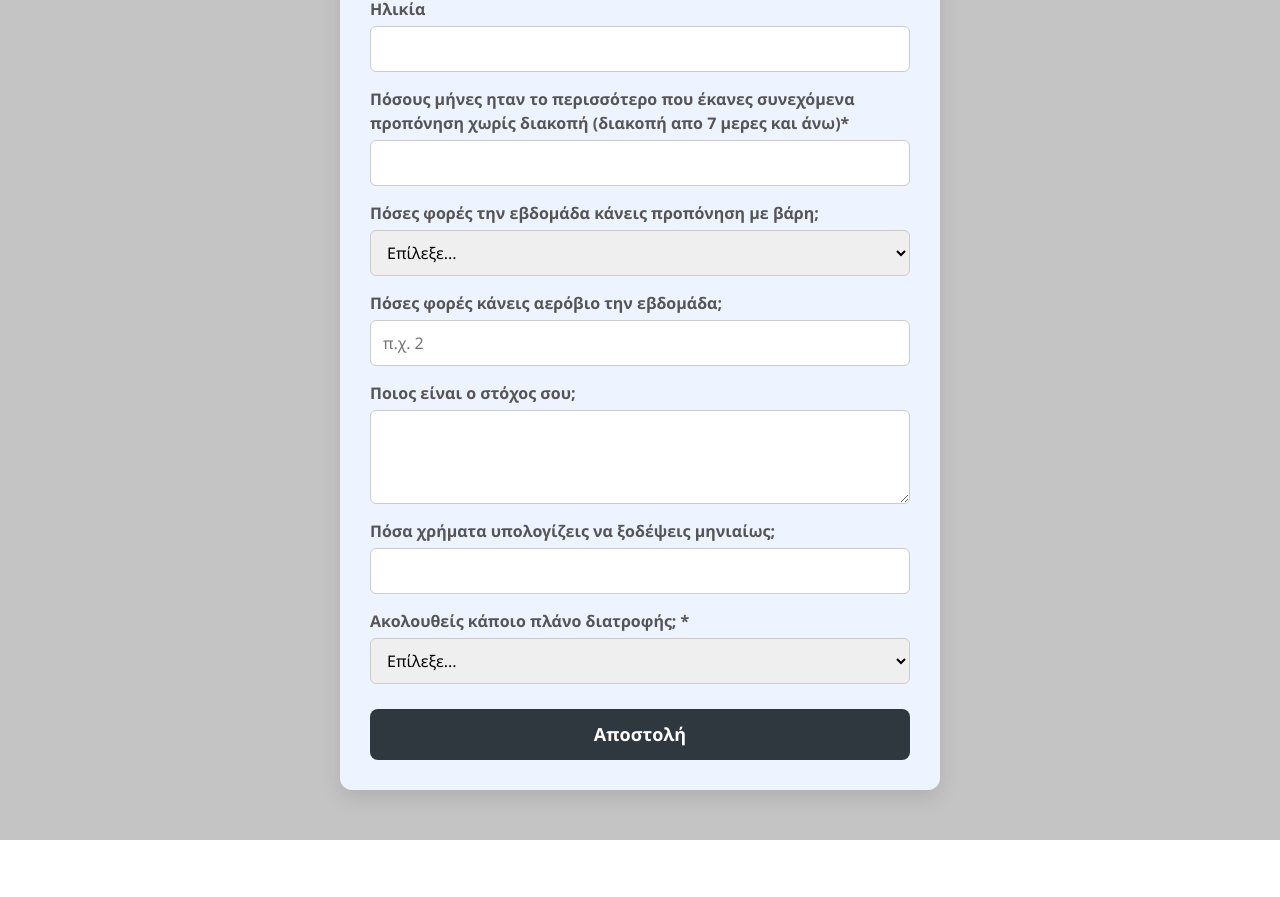
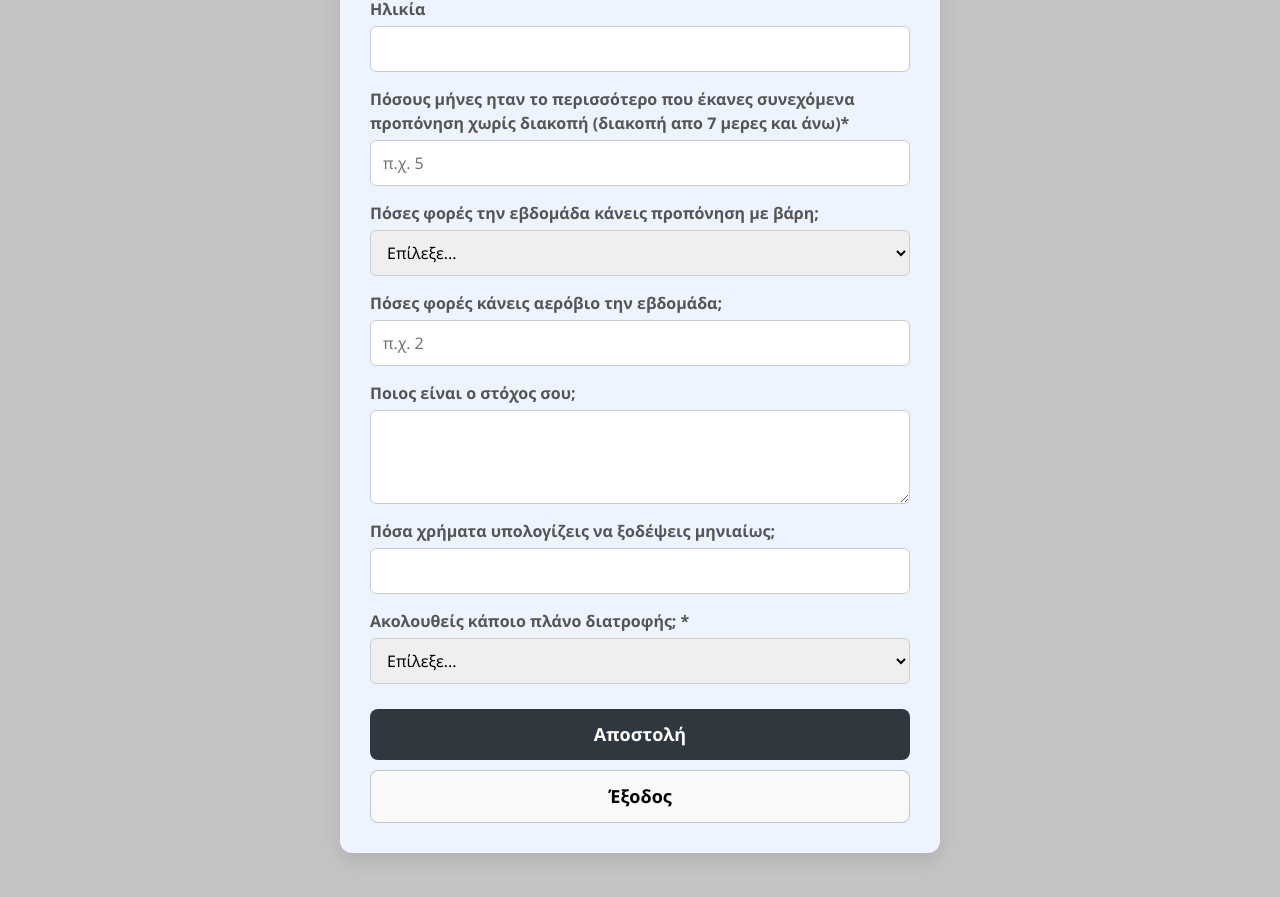
Before and after one commit to georgebetsios/personal-trainer-website, a React (Vite) app: page /personal-trainer-website/online-form in a window 1280 px wide. Shown: the part 717-1614 px from the top of the page. Before the commit the page ends 1557 px from the top, so only its background shows below. Built offline with nearby package versions, Linux system fonts and the light colour scheme; a web font is replaced by a local one.

Commit message:
Add spinner ,fix background input and submit with redirect

```diff
--- a/src/pages/OnlineForm.jsx
+++ b/src/pages/OnlineForm.jsx
@@ -1,13 +1,17 @@
 import React, { useRef, useState } from "react";
 import emailjs from "emailjs-com";
+import { useNavigate } from "react-router-dom";
 import "../styles/OnlineForm.css";
 
 export default function FormPage() {
   const form = useRef();
-  const [success, setSuccess] = useState("");
+  const navigate = useNavigate();
+  const [loading, setLoading] = useState(false);
+  const [error, setError] = useState("");
 
   const sendEmail = (e) => {
     e.preventDefault();
+    setLoading(true);
 
     emailjs.sendForm(
       import.meta.env.VITE_EMAILJS_SERVICE_ID,
@@ -17,12 +21,20 @@ export default function FormPage() {
     ).then(
       (result) => {
         console.log(result.text);
-        setSuccess("Το μήνυμά σας στάλθηκε!");
         form.current.reset();
+        setLoading(false);
+
+        if (location.pathname !== "/") {
+          navigate("/", { state: { scrollTo: "home" } });
+        } else {
+          const section = document.getElementById("home");
+          if (section) section.scrollIntoView({ behavior: "smooth" });
+        }
       },
       (error) => {
         console.log(error.text);
-        setSuccess("Σφάλμα κατά την αποστολή. Προσπαθήστε ξανά.");
+        setError("Σφάλμα κατά την αποστολή. Προσπαθήστε ξανά.");
+        setLoading(false);
       }
     );
   };
@@ -49,15 +61,16 @@ export default function FormPage() {
           <label>Βάρος / Ύψος *</label>
           <div className="weight-height-container">
             <input
-              type="text"
+              type="number"
               name="weight"
               placeholder="Βάρος (kg)"
               required
             />
             <input
-              type="text"
+              type="number"
               name="height"
               placeholder="Ύψος (m)"
+              step="0.01"
               required
             />
           </div>
@@ -68,7 +81,7 @@ export default function FormPage() {
           <label>
             Πόσους μήνες ηταν το περισσότερο που έκανες συνεχόμενα προπόνηση χωρίς διακοπή (διακοπή απο 7 μερες και άνω)*
           </label>
-          <input type="text" name="training_streak" required />
+          <input type="text" name="training_streak" required placeholder="π.χ. 5" />
 
           <label>Πόσες φορές την εβδομάδα κάνεις προπόνηση με βάρη;</label>
           <select name="weights_per_week">
@@ -88,7 +101,7 @@ export default function FormPage() {
           <textarea name="goal" rows="3" />
 
           <label>Πόσα χρήματα υπολογίζεις να ξοδέψεις μηνιαίως;</label>
-          <input type="text" name="budget" />
+          <input type="number" name="budget" />
 
           <label>Ακολουθείς κάποιο πλάνο διατροφής; *</label>
           <select name="diet_plan" required>
@@ -97,10 +110,24 @@ export default function FormPage() {
             <option value="Όχι">Όχι</option>
           </select>
 
-          <button type="submit" className="submit-btn">Αποστολή</button>
+          <button type="submit" className="submit-btn" disabled={loading}>
+            {loading ? <div className="loader"></div> : 'Αποστολή'}
+          </button>
+          <button className="exit-btn"
+            onClick={(e) => {
+              e.preventDefault();
+              if (location.pathname !== "/") {
+
+                navigate("/", { state: { scrollTo: "contact" } });
+              } else {
+
+                const section = document.getElementById("contact");
+                if (section) section.scrollIntoView({ behavior: "smooth" });
+              }
+            }}>Έξοδος</button>
         </form>
 
-        {success && <p className="success-msg">{success}</p>}
+        {error && <p className="error-msg">{error}</p>}
       </div>
     </div>
   );
--- a/src/pages/PersonalForm.jsx
+++ b/src/pages/PersonalForm.jsx
@@ -1,13 +1,17 @@
 import React, { useRef, useState } from "react";
 import emailjs from "emailjs-com";
+import { useNavigate } from "react-router-dom";
 import "../styles/PersonalForm.css";
 
 export default function FormPage() {
   const form = useRef();
-  const [success, setSuccess] = useState("");
+  const navigate = useNavigate();
+  const [loading, setLoading] = useState(false);
+  const [error, setError] = useState("");
 
   const sendEmail = (e) => {
     e.preventDefault();
+    setLoading(true);
 
     emailjs.sendForm(
       import.meta.env.VITE_EMAILJS_SERVICE_ID,
@@ -17,12 +21,20 @@ export default function FormPage() {
     ).then(
       (result) => {
         console.log(result.text);
-        setSuccess("Το μήνυμά σας στάλθηκε!");
         form.current.reset();
+        setLoading(false);
+
+        if (location.pathname !== "/") {
+          navigate("/", { state: { scrollTo: "home" } });
+        } else {
+          const section = document.getElementById("home");
+          if (section) section.scrollIntoView({ behavior: "smooth" });
+        }
       },
       (error) => {
         console.log(error.text);
-        setSuccess("Σφάλμα κατά την αποστολή. Προσπαθήστε ξανά.");
+        setError("Σφάλμα κατά την αποστολή. Προσπαθήστε ξανά.");
+        setLoading(false);
       }
     );
   };
@@ -35,7 +47,7 @@ export default function FormPage() {
           <input type="hidden" name="form_type" value="Personal" />
 
           <label>Ονοματεπώνυμο *</label>
-          <input type="text" name="full_name" required />
+          <input type="text" name="full_name" pattern="[A-Za-zΑ-Ωα-ωΆ-Ώά-ώ\s]+" required />
 
           <label>Instagram</label>
           <input type="text" name="instagram" />
@@ -49,15 +61,16 @@ export default function FormPage() {
           <label>Βάρος / Ύψος *</label>
           <div className="weight-height-container">
             <input
-              type="text"
+              type="number"
               name="weight"
               placeholder="Βάρος (kg)"
               required
             />
             <input
-              type="text"
+              type="number"
               name="height"
               placeholder="Ύψος (m)"
+              step="0.01"
               required
             />
           </div>
@@ -68,7 +81,7 @@ export default function FormPage() {
           <label>
             Πόσους μήνες ηταν το περισσότερο που έκανες συνεχόμενα προπόνηση χωρίς διακοπή (διακοπή απο 7 μερες και άνω)*
           </label>
-          <input type="text" name="training_streak" required />
+          <input type="text" name="training_streak" required placeholder="π.χ. 5" />
 
           <label>Πόσες φορές την εβδομάδα κάνεις προπόνηση με βάρη;</label>
           <select name="weights_per_week">
@@ -88,7 +101,7 @@ export default function FormPage() {
           <textarea name="goal" rows="3" />
 
           <label>Πόσα χρήματα υπολογίζεις να ξοδέψεις μηνιαίως;</label>
-          <input type="text" name="budget" />
+          <input type="number" name="budget" />
 
           <label>Ακολουθείς κάποιο πλάνο διατροφής; *</label>
           <select name="diet_plan" required>
@@ -97,10 +110,24 @@ export default function FormPage() {
             <option value="Όχι">Όχι</option>
           </select>
 
-          <button type="submit" className="submit-btn">Αποστολή</button>
+          <button type="submit" className="submit-btn" disabled={loading}>
+            {loading ? <div className="loader"></div> : 'Αποστολή'}
+          </button>
+          <button className="exit-btn"
+            onClick={(e) => {
+              e.preventDefault();
+              if (location.pathname !== "/") {
+
+                navigate("/", { state: { scrollTo: "contact" } });
+              } else {
+
+                const section = document.getElementById("contact");
+                if (section) section.scrollIntoView({ behavior: "smooth" });
+              }
+            }}>Έξοδος</button>
         </form>
 
-        {success && <p className="success-msg">{success}</p>}
+        {error && <p className="error-msg">{error}</p>}
       </div>
     </div>
   );
--- a/src/styles/OnlineForm.css
+++ b/src/styles/OnlineForm.css
@@ -58,6 +58,21 @@
     outline: none;
 }
 
+input:-webkit-autofill,
+input:-webkit-autofill:hover,
+input:-webkit-autofill:focus,
+textarea:-webkit-autofill,
+textarea:-webkit-autofill:hover,
+textarea:-webkit-autofill:focus,
+select:-webkit-autofill,
+select:-webkit-autofill:hover,
+select:-webkit-autofill:focus {
+    -webkit-box-shadow: 0 0 0px 1000px #ffffff inset; /* το background που θέλεις */
+    -webkit-text-fill-color: #333; /* χρώμα κειμένου */
+    transition: background-color 5000s ease-in-out 0s; /* για να μην φαίνεται flash */
+}
+
+
 .contact-form textarea {
     resize: vertical;
 }
@@ -87,20 +102,51 @@
     font-weight: 600;
     border-radius: 8px;
     cursor: pointer;
-    transition: background-color 0.3s, transform 0.2s;
+    transition: background-color 0.3s;
 }
 
 .submit-btn:hover {
     background-color: #1e2124bb;
-    transform: translateY(-2px);
 }
 
-.success-msg {
+.error-msg {
     margin-top: 20px;
     text-align: center;
     font-weight: 600;
-    color: green;
+    color: rgb(21, 28, 21);
 }
+
+.exit-btn {
+    margin-top: 10px;
+    padding: 12px;
+    background-color:  #f9f9f9;
+    border: 1px solid #5555554e;
+    font-size: 18px;
+    font-weight: 600;
+    border-radius: 8px;
+    cursor: pointer;
+    transition: background-color 0.3s;
+}
+
+.exit-btn:hover {
+    background-color: #c8c8c88c;
+}
+
+.loader {
+  border: 4px solid rgba(255, 255, 255, 0.1);
+  border-top: 4px solid #ffffff;
+  border-radius: 50%;
+  width: 25px;
+  height: 25px;
+  animation: spin 0.8s linear infinite;
+  margin: 0 auto;
+}
+
+@keyframes spin {
+  0% { transform: rotate(0deg); }
+  100% { transform: rotate(360deg); }
+}
+
 
 @media (max-width: 640px) {
     .form-page-container {
@@ -120,6 +166,11 @@
         padding: 10px;
     }
 
+    .exit-btn {
+        font-size: 16px;
+        padding: 10px;
+    }
+
     .form-page-container h2 {
         font-size: 32px;
     }
--- a/src/styles/PersonalForm.css
+++ b/src/styles/PersonalForm.css
@@ -57,6 +57,19 @@
     box-shadow: 0 0 5px rgba(0, 123, 255, 0.3);
     outline: none;
 }
+input:-webkit-autofill,
+input:-webkit-autofill:hover,
+input:-webkit-autofill:focus,
+textarea:-webkit-autofill,
+textarea:-webkit-autofill:hover,
+textarea:-webkit-autofill:focus,
+select:-webkit-autofill,
+select:-webkit-autofill:hover,
+select:-webkit-autofill:focus {
+    -webkit-box-shadow: 0 0 0px 1000px #ffffff inset; /* το background που θέλεις */
+    -webkit-text-fill-color: #333; /* χρώμα κειμένου */
+    transition: background-color 5000s ease-in-out 0s; /* για να μην φαίνεται flash */
+}
 
 .contact-form textarea {
     resize: vertical;
@@ -87,20 +100,51 @@
     font-weight: 600;
     border-radius: 8px;
     cursor: pointer;
-    transition: background-color 0.3s, transform 0.2s;
+    transition: background-color 0.3s;
 }
 
 .submit-btn:hover {
     background-color: #1e2124bb;
-    transform: translateY(-2px);
 }
 
-.success-msg {
+.error-msg {
     margin-top: 20px;
     text-align: center;
     font-weight: 600;
-    color: green;
+    color: rgb(21, 28, 21);
 }
+
+.exit-btn {
+    margin-top: 10px;
+    padding: 12px;
+    background-color:  #f9f9f9;
+    border: 1px solid #5555554e;
+    font-size: 18px;
+    font-weight: 600;
+    border-radius: 8px;
+    cursor: pointer;
+    transition: background-color 0.3s;
+}
+
+.exit-btn:hover {
+    background-color: #c8c8c88c;
+}
+
+.loader {
+  border: 4px solid rgba(255, 255, 255, 0.1);
+  border-top: 4px solid #ffffff;
+  border-radius: 50%;
+  width: 25px;
+  height: 25px;
+  animation: spin 0.8s linear infinite;
+  margin: 0 auto;
+}
+
+@keyframes spin {
+  0% { transform: rotate(0deg); }
+  100% { transform: rotate(360deg); }
+}
+
 
 @media (max-width: 640px) {
     .form-page-container {
@@ -120,6 +164,11 @@
         padding: 10px;
     }
 
+    .exit-btn {
+        font-size: 16px;
+        padding: 10px;
+    }
+
     .form-page-container h2 {
         font-size: 32px;
     }
```
Also changed, not shown: 4 other files (tests, documents, lock files or other folders).
